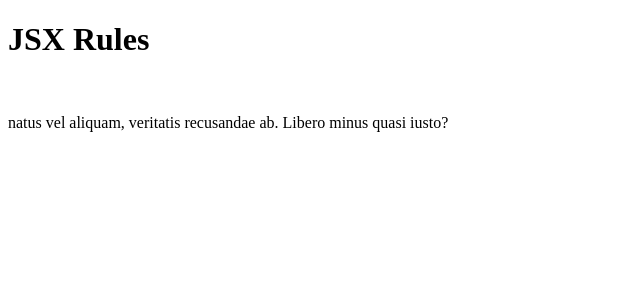
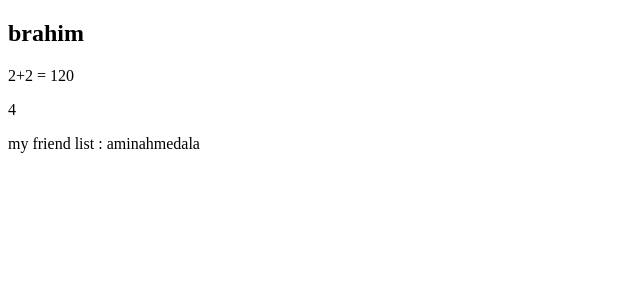
Before and after one commit to Aa083824577/react-learning-notes, a React (Vite) app: page / in a window 1280 px wide. Shown: the top 300 px of the page, without its empty margins (0-640 px from the left). Built offline with nearby package versions, Linux system fonts and the light colour scheme.

Commit message:
add the dynamic content

```diff
--- /dev/null
+++ b/src/03-dynamic-content/index.jsx
@@ -0,0 +1,16 @@
+// A simple functional component demonstrating how to use dynamic values in JSX
+const Test = () => {
+
+    const myname = 'brahim ';
+    const multiple = (a , b) => a*b
+    const nameclass = 'test'
+    return(
+    <section>
+        <h1>{myname}</h1>
+        <p> 2+2  = {multiple(10,12)} </p>
+        <p>{2+2}</p>
+        <p className={nameclass}>my friend list : {['amin','ahmed','ala']}</p>
+    </section>
+        )
+}
+export default Test;
--- a/src/App.jsx
+++ b/src/App.jsx
@@ -1,8 +1,8 @@
-import JSXRules from './jsx/JSXRules'
+import Test from './03-dynamic-content/index'
 function App() {
   return (
     <div>
-      <JSXRules />
+      <Test />
     </div>
   )
 }
```
Also changed, not shown: src/03-dynamic-content/note.Md (added, +16 -0 lines), src/01-componement/Foter.jsx (line endings or trailing spaces), src/01-componement/Header.jsx (renamed from src/componement/Header.jsx), src/01-componement/Maincontent.jsx (renamed from src/componement/Maincontent.jsx), src/01-componement/note.md (renamed from src/componement/note.md), src/02-jsx/JSXRules.jsx (renamed from src/jsx/JSXRules.jsx), src/02-jsx/note.md (line endings or trailing spaces).
